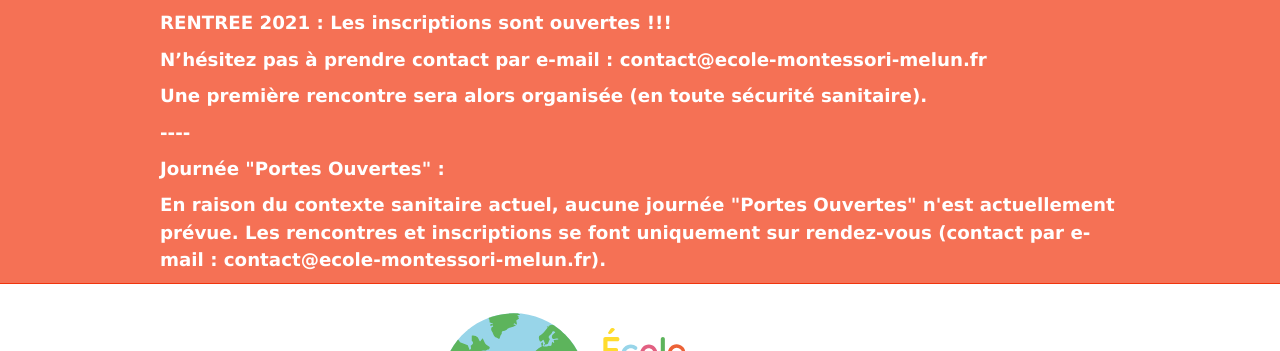
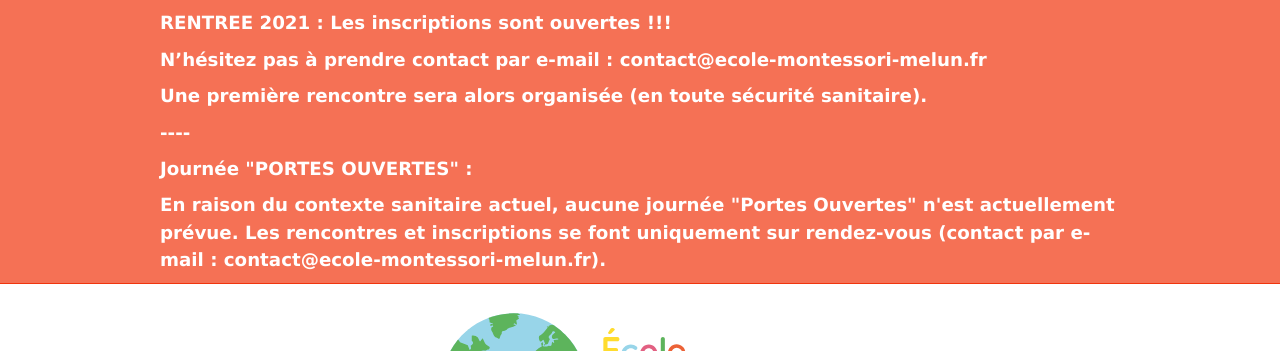
Before and after one commit to montessori-melun/montessori-melun.github.io, a Jekyll site: the page built from index.md, in a window 1280 px wide. Shown: the top 351 px of the page. Built offline with Jekyll 4.4.1, drawn with Linux system fonts in a browser that asks for light colours.

```diff
--- a/_layouts/default.html
+++ b/_layouts/default.html
@@ -18,7 +18,7 @@
       <p> N’hésitez pas à prendre contact par e-mail : contact@ecole-montessori-melun.fr </p>
       <p> Une première rencontre sera alors organisée (en toute sécurité sanitaire).</p>
       <p> ---- </p>
-      <p> Journée "Portes Ouvertes" : </p>
+      <p> Journée "PORTES OUVERTES" : </p>
       <p> En raison du contexte sanitaire actuel, aucune journée "Portes Ouvertes" n'est actuellement prévue. Les rencontres et inscriptions se font uniquement sur rendez-vous (contact par e-mail : contact@ecole-montessori-melun.fr). </p>
     </div>
   </div>
```
